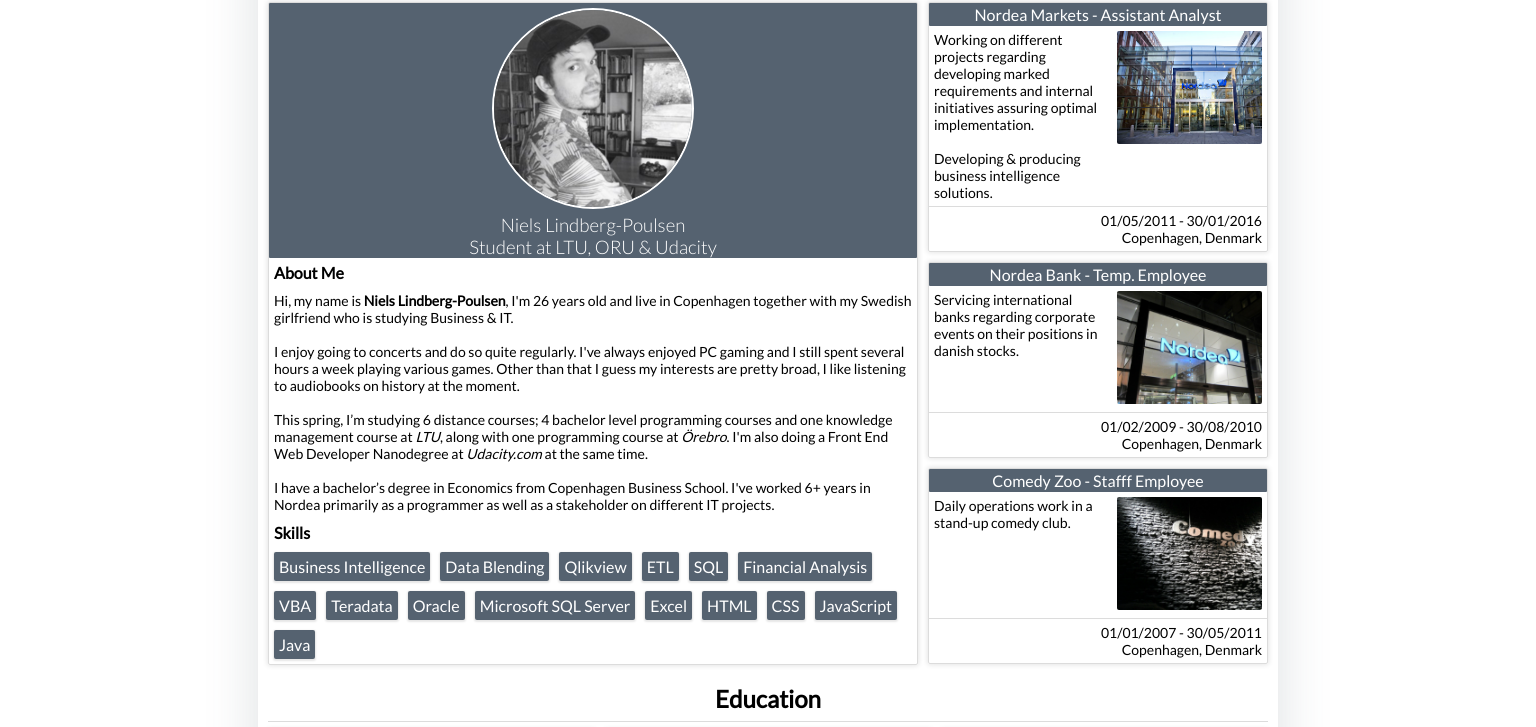
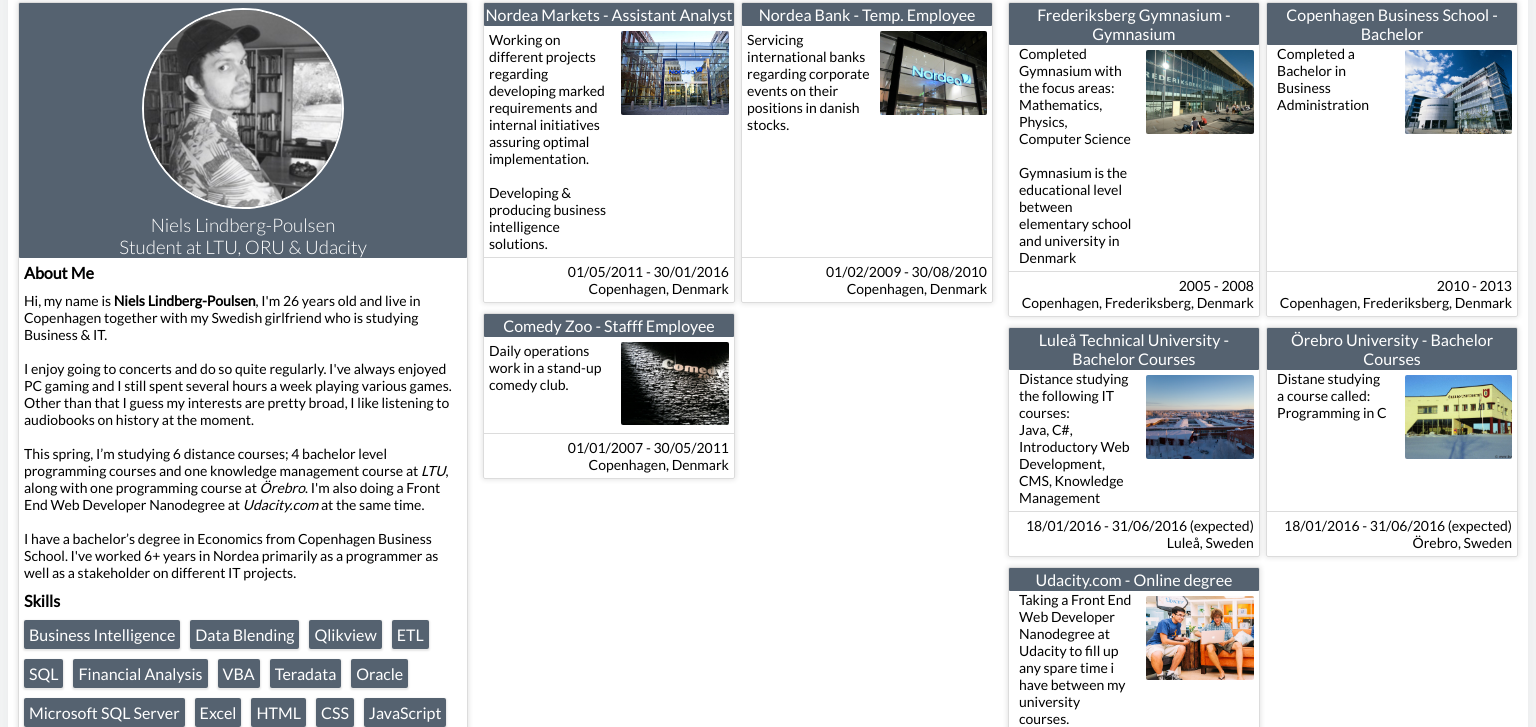
Before and after one commit to NielsLindberg/Udacity-P4, a plain HTML site: page index.html in a window 1536 px wide. Shown: the part 104-831 px from the top of the page. Drawn offline with nearby package versions, Linux system fonts and the light colour scheme.

Commit message:
add 1500px breakpoint canvas mode

```diff
--- a/css/style.css
+++ b/css/style.css
@@ -4,6 +4,7 @@
     font-family: 'Lato', 'Helvetica', 'Arial', sans-serif;
     margin: 0 0 0 0;
     padding: 0 0 0 0;
+    background-color: rgb(255, 255, 255);
 }
 
 .page-wrapper {
@@ -43,6 +44,7 @@
     -ms-flex: 1;
     flex: 1;
     box-shadow: 0 0 50px 0 rgba(85, 98, 112, 0.2);
+    background-color: rgb(255, 255, 255);
 }
 
 .page-footer {
@@ -330,6 +332,7 @@
 
 /*---------------------SPECIFIC CLASSES-------------------*/
 
+
 /*---------------------FOOTER/CONTACT-------------------*/
 
 .contact {
@@ -400,37 +403,74 @@
     }
 }
 
-@media screen and (min-width:1001px) {
+@media screen and (min-width:1001px) and (max-width:1500px) {
     .page-main {
-        justify-content:space-between;
+        justify-content: space-between;
     }
     .bio-container {
-        width:65%;
+        width: 65%;
     }
-    .work-container {
-        width:34%;
+    .work {
+        width: 34%;
     }
-    .work-container .entry {
+    .work .entry {
         width: 100%;
     }
-    .work-container .entry-content {
+    .work .entry-content {
         -webkit-justify-content: space-between;
         -ms-flex-pack: justify;
         justify-content: space-between;
     }
-    .work-container .entry-fig {
+    .work .entry-fig {
         width: 43%;
         -webkit-order: 2;
         -ms-flex-order: 2;
         order: 2;
     }
-    .work-container .entry-description {
+    .work .entry-description {
         width: 53%;
         -webkit-order: 1;
         -ms-flex-order: 1;
         order: 1;
     }
-    .work-container .entry-description p {
+    .work .entry-description p {
         padding: 5px;
     }
 }
+
+@media screen and (min-width:1501px) {
+    .page-main {
+        justify-content: space-between;
+        max-width:1500px;
+    }
+    .bio-container {
+        width: 30%;
+    }
+    .work,
+    .education {
+        width: 34%;
+    }
+    .entry {
+        width: 49%;
+    }
+    .entry-content {
+        -webkit-justify-content: space-between;
+        -ms-flex-pack: justify;
+        justify-content: space-between;
+    }
+    .entry-fig {
+        width: 43%;
+        -webkit-order: 2;
+        -ms-flex-order: 2;
+        order: 2;
+    }
+    .entry-description{
+        width: 53%;
+        -webkit-order: 1;
+        -ms-flex-order: 1;
+        order: 1;
+    }
+    .work .entry-description p {
+        padding: 5px;
+    }
+}
--- a/index.html
+++ b/index.html
@@ -26,13 +26,13 @@
                 <h2 class="section-header">Bio</h2>
                 <hr>
             </section>
-            <section class="work-container section-container">
+            <section class="work section-container">
                 <h2 class="section-header">Work Experience</h2>
                 <hr>
                 <section id="work" class="entry-container">
                 </section>
             </section>
-            <section class="section-container">
+            <section class="education section-container">
                 <h2 class="section-header">Education</h2>
                 <hr>
                 <section id="education" class="entry-container">
```
